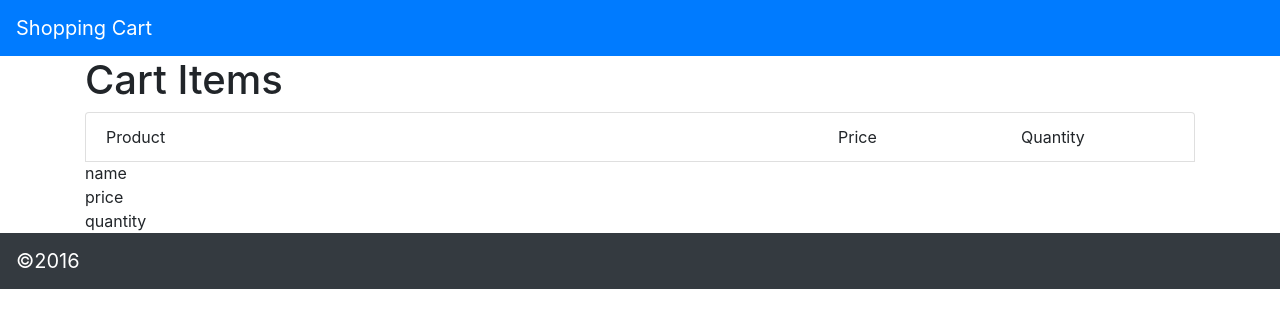
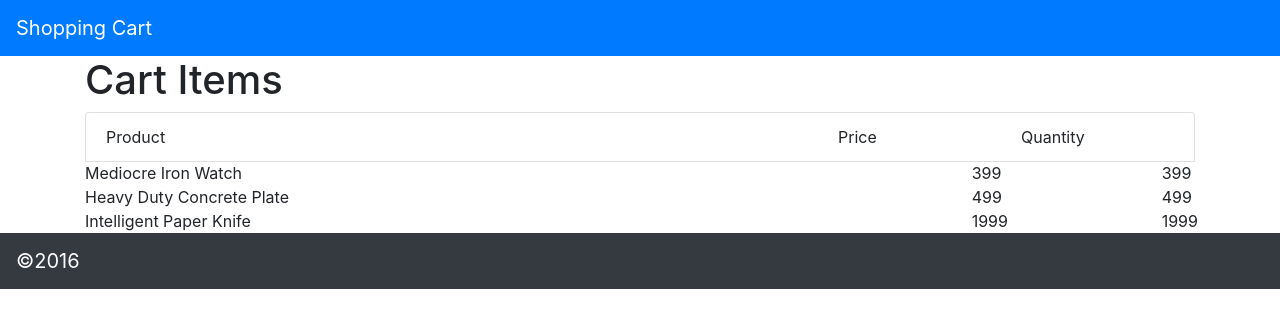
Before and after one commit to mafontana/shopping-cart, a React (Create React App) app: page / in a window 1280 px wide. Shown: the top 328 px of the page. Built offline with nearby package versions, Linux system fonts and the light colour scheme.

Commit message:
added items to CartItemsComponent

```diff
--- a/src/App.js
+++ b/src/App.js
@@ -6,26 +6,43 @@ import CartItems from "./components/CartItems.js"
 import CartItemComponent from "./components/CartItemComponent"
 
 class App extends Component {
-  constructor() {
-    super();
+  constructor(props) {
+    super(props);
     this.state = {
       copyrightYear: 2016,
-
+      CartItemsList: [
+        { id: 1, product: { id: 40, name: 'Mediocre Iron Watch', priceInCents: 399 }, quantity: 1 },
+        { id: 2, product: { id: 41, name: 'Heavy Duty Concrete Plate', priceInCents: 499 }, quantity: 2 },
+        { id: 3, product: { id: 42, name: 'Intelligent Paper Knife', priceInCents: 1999 }, quantity: 1 },
+      ]
     }
 
   }
 
   render() {
-
+    console.log("cart", this.state.CartItemsList[0].product.name)
     const CartItemsList = [
-      { id: 1, product: { id: 40, name: 'Mediocre Iron Watch', priceInCents: 399 }, quantity: 1 },
+      { id: 1,
+        product: { id: 40, name: 'Mediocre Iron Watch', priceInCents: 399 },
+        quantity: 1
+      },
       { id: 2, product: { id: 41, name: 'Heavy Duty Concrete Plate', priceInCents: 499 }, quantity: 2 },
       { id: 3, product: { id: 42, name: 'Intelligent Paper Knife', priceInCents: 1999 }, quantity: 1 },
     ]
+
+
+
     return (
       <div>
         <CartHeader />
-        <CartItems cartItems={CartItemsList}/>
+        <CartItems cartItemName={this.state.CartItemsList.map((val) => <CartItemComponent cartItemName={val.product.name} />)}
+                   cartItemPrice={this.state.CartItemsList.map((val) => <CartItemComponent cartItemPrice={val.product.priceInCents} />)}
+                   cartItemQuantity={this.state.CartItemsList.map((val) => <CartItemComponent cartItemQuantity={val.product.quantity} />)}
+
+
+        />
+
+
         <CartFooter copyrightYear={this.state.copyrightYear}/>
       </div>
     );
--- a/src/components/CartItemComponent.js
+++ b/src/components/CartItemComponent.js
@@ -7,11 +7,11 @@ class CartItemComponent extends Component {
         return (
             <div className="collection-item">
             <div className="row">
-                <div className="col-md-8">name</div>
-                <div className="col-md-8">price</div>
-                <div className="col-md-8">quantity</div>
+              <div className="col-md-8">{this.props.cartItemName}</div>
+              <div className="col-md-2">{this.props.cartItemPrice}</div>
+              <div className="col-md-2">{this.props.cartItemQuantity}</div>
             </div>
-            </div>
+          </div>
         )
     }
 
--- a/src/components/CartItems.js
+++ b/src/components/CartItems.js
@@ -18,7 +18,8 @@ class CartItems extends Component {
 
 
                     </div>
-                    <CartItemComponent />
+                    <CartItemComponent cartItemName={this.props.cartItemName} cartItemPrice={this.props.cartItemPrice} cartItemQuantity={this.props.cartItemPrice}/>
+
                 </div>
             </div>
         )
```
